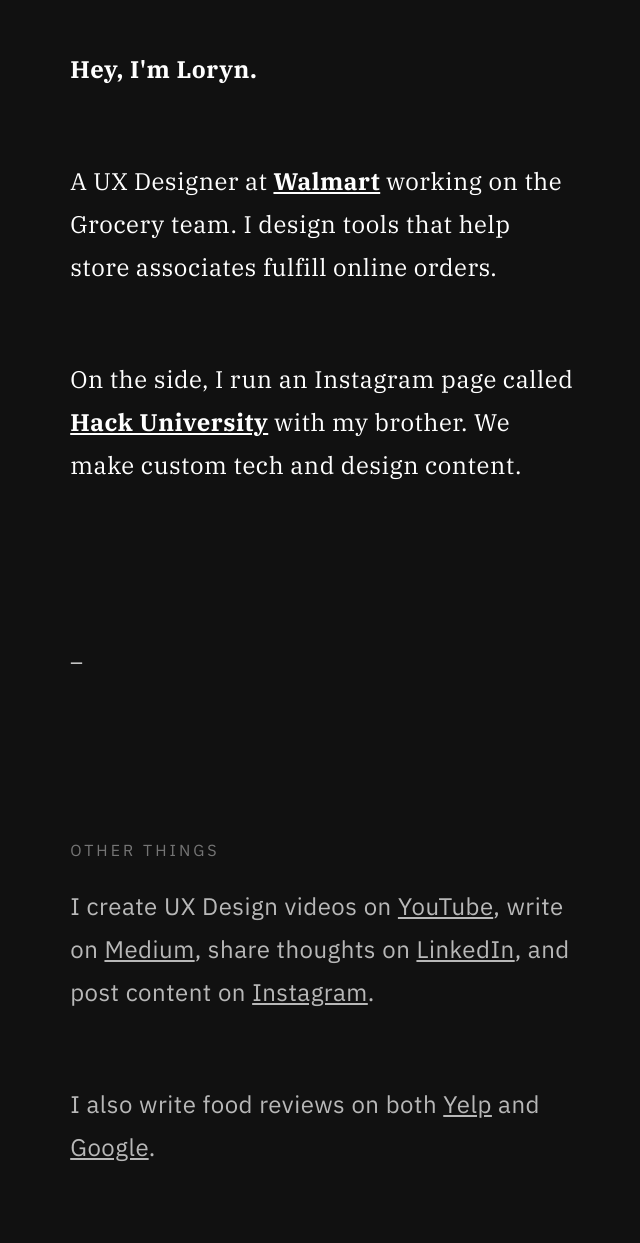
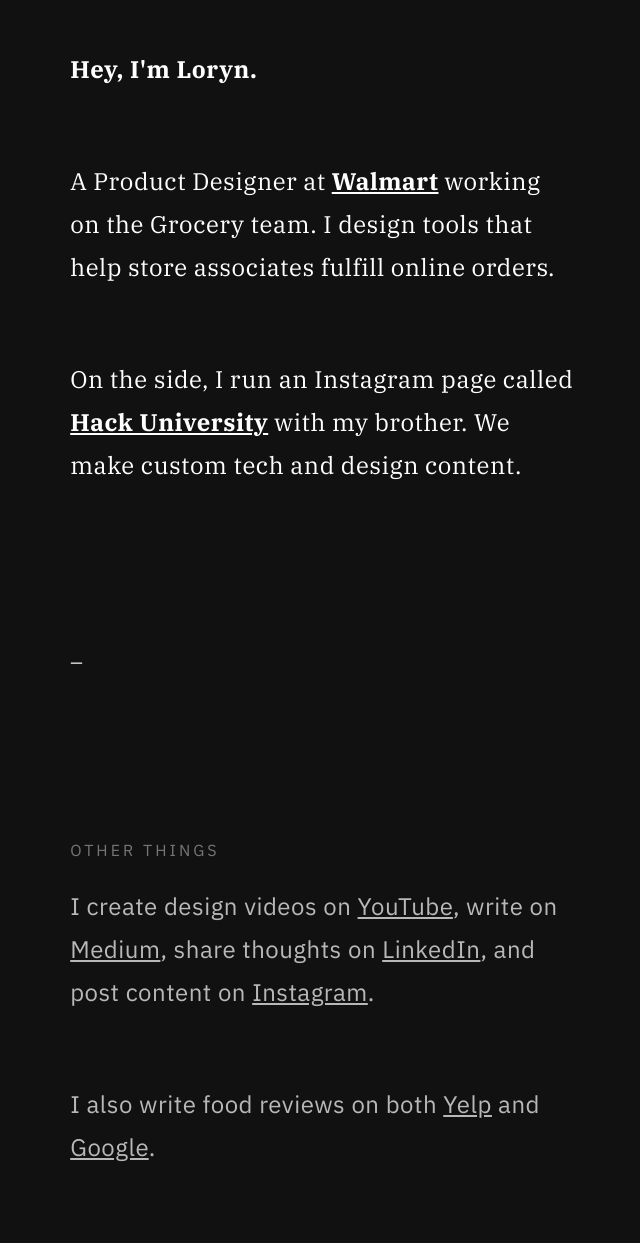
Before and after one commit to lorynchen/lorynchen.github.io, a plain HTML site: page index.html in a window 1280 px wide. Shown: the part 112-1355 px from the top of the page, without its empty margins (317-957 px from the left). Drawn offline with Linux system fonts and the light colour scheme.

Commit message:
Made small changes

```diff
--- a/index.html
+++ b/index.html
@@ -53,7 +53,7 @@
 			<div class="section serif">
 				<h2>Hey, I'm Loryn.</h2>
 				<br>
-				<h2 class="regular">A UX Designer at <a href="https://walmartlabs.com" class="bold" target="_blank" title="Visit Walmart Labs' homepage">Walmart</a> working on the Grocery team. I design tools that help store associates fulfill online orders.</h2>
+				<h2 class="regular">A Product Designer at <a href="https://walmartlabs.com" class="bold" target="_blank" title="Visit Walmart Labs' homepage">Walmart</a> working on the Grocery team. I design tools that help store associates fulfill online orders.</h2>
 				<br>
 				<h2 class="regular">On the side, I run an Instagram page called <a href="https://instagram.com/hackuniversity" class="bold" target="_blank" title="Visit our Instagram page">Hack University</a> with my brother. We make custom tech and design content.</h2>
 			</div>
@@ -64,7 +64,7 @@
 
 			<div class="section opacity-point-seven">
 				<p class="header">OTHER THINGS</p>
-				<h2 class="regular">I create UX Design videos on <a href="https://youtube.com/lorynchen" target="_blank" title="Visit my YouTube channel">YouTube</a>, write on <a href="https://medium.com/@lorynchen" target="_blank" title="Visit my Medium blog">Medium</a>, share thoughts on <a href="https://linkedin.com/in/lorynchen" target="_blank" title="Visit my LinkedIn profile">LinkedIn</a>, and post content on <a href="https://instagram.com/hackuniversity" target="_blank" title="Visit Hack University's Instagram page">Instagram</a>.</h2>
+				<h2 class="regular">I create design videos on <a href="https://youtube.com/lorynchen" target="_blank" title="Visit my YouTube channel">YouTube</a>, write on <a href="https://medium.com/@lorynchen" target="_blank" title="Visit my Medium blog">Medium</a>, share thoughts on <a href="https://linkedin.com/in/lorynchen" target="_blank" title="Visit my LinkedIn profile">LinkedIn</a>, and post content on <a href="https://instagram.com/hackuniversity" target="_blank" title="Visit Hack University's Instagram page">Instagram</a>.</h2>
 				<br>
 				<h2 class="regular">I also write food reviews on both <a href="https://lorynchen.yelp.com" target="_blank" title="Read my Yelp reviews">Yelp</a> and <a href="https://goo.gl/maps/XczYDVbetAj9txbf7" target="_blank" title="Read my Google reviews">Google</a>.</h2>
 				<br>
```
Also changed, not shown: 1 other file.
